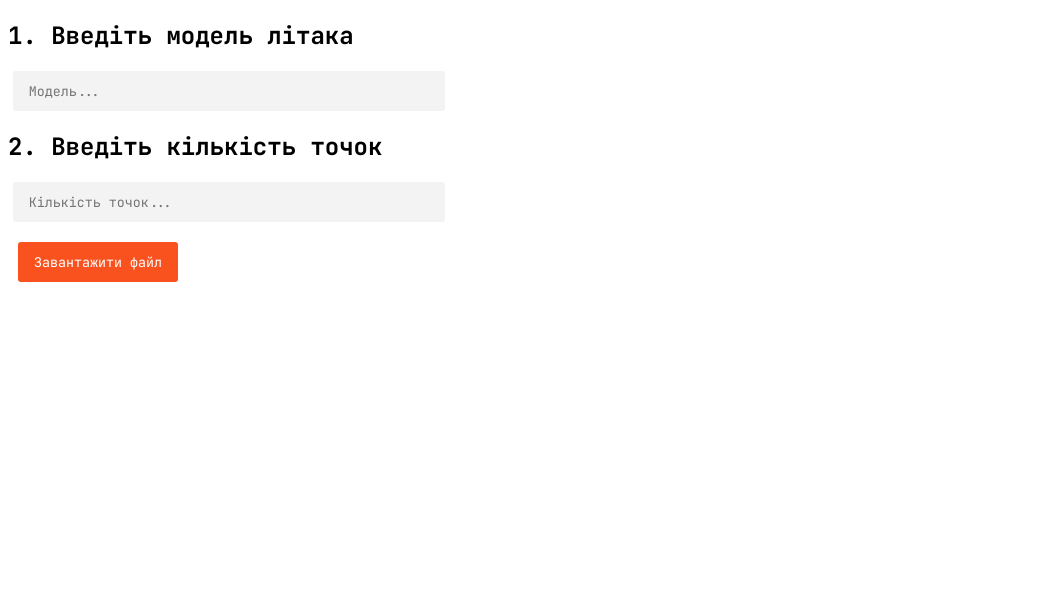
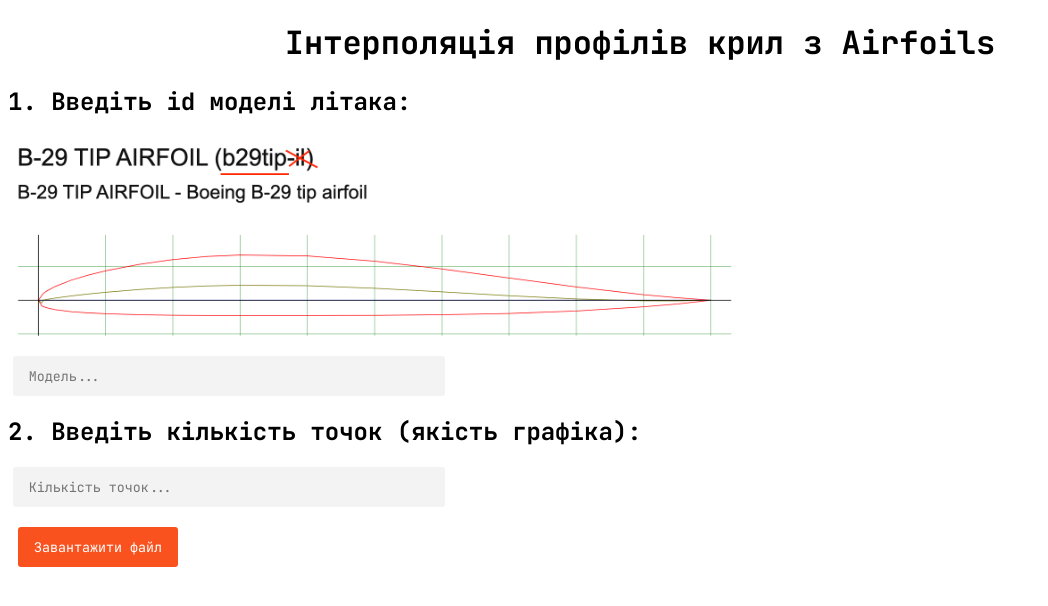
Before and after one commit to DeviksWeb/interpolation_airfoils, a Flask app: page / in a window 1280 px wide. Shown: the top 606 px of the page, without its empty margins (0-1048 px from the left). Run offline with Flask 3, Linux system fonts and the light colour scheme.

Commit message:
Update index.html

```diff
--- a/templates/index.html
+++ b/templates/index.html
@@ -17,14 +17,16 @@
 		/>
 	</head>
 	<body>
+		<h1>Інтерполяція профілів крил з Airfoils</h1>
 		<form method="POST">
-			<h2>1. Введіть модель літака</h2>
+			<h2>1. Введіть id моделі літака:</h2>
+			<img src="{{ url_for('static', filename='explaining.png') }}" />
 			<input
 				type="text"
 				name="model"
 				placeholder="Mодель..."
 			/>
-			<h2>2. Введіть кількість точок</h2>
+			<h2>2. Введіть кількість точок (якість графіка):</h2>
 			<input
 				type="text"
 				name="quality"
```
